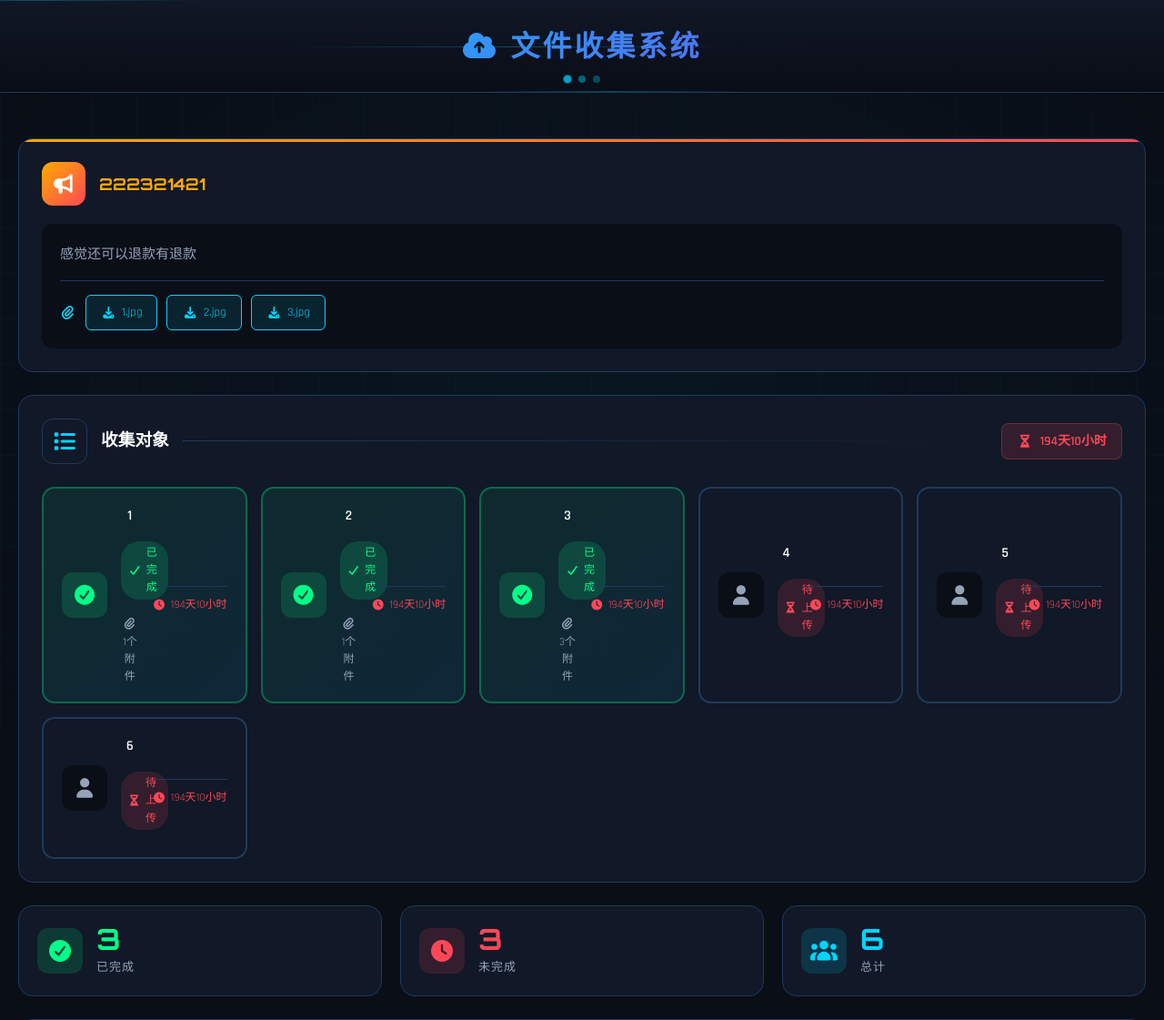
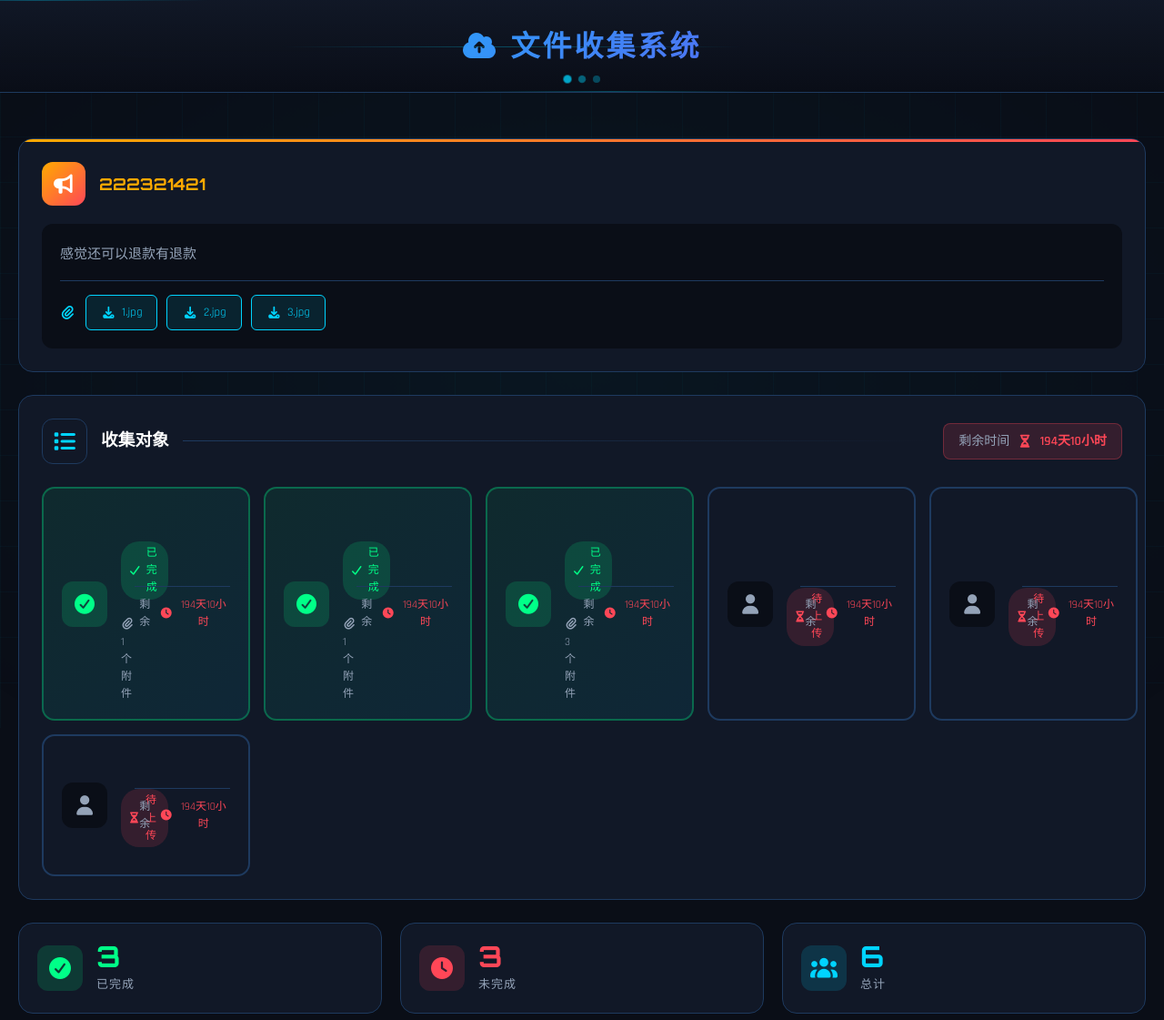
Before and after one commit to guifengxiaoyan/file-collection, a Flask app: page /theme/1 in a window 1280 px wide. Shown: the top 1121 px of the page at 91% size. Run offline with Flask 3, Linux system fonts and the light colour scheme; data comes from the database, SQL or seed files in the repository.

Commit message:
fix: 截止时间标签前添加剩余时间文字

```diff
--- a/app/templates/theme_detail.html
+++ b/app/templates/theme_detail.html
@@ -37,6 +37,7 @@
             <h3>收集对象</h3>
             <div class="tech-line"></div>
             <div class="section-deadline">
+                <span>剩余时间</span>
                 <i class="fas fa-hourglass-half"></i>
                 <span>{{ theme.deadline|time_remaining }}</span>
             </div>
@@ -58,6 +59,7 @@
                     {% endif %}
                 </div>
                 <div class="object-deadline">
+                    <span>剩余</span>
                     <i class="fas fa-clock"></i>
                     <span>{{ theme.deadline|time_remaining }}</span>
                 </div>
--- a/static/css/style.css
+++ b/static/css/style.css
@@ -2959,6 +2959,11 @@ footer {
     margin-left: auto;
 }
 
+.section-header-tech .section-deadline span:first-child {
+    color: var(--text-secondary);
+    font-weight: 400;
+}
+
 .objects-section .objects-grid .object-item .object-deadline {
     display: flex;
     align-items: center;
@@ -2971,6 +2976,11 @@ footer {
     font-size: 12px;
 }
 
+.objects-section .objects-grid .object-item .object-deadline span:first-child {
+    color: var(--text-secondary);
+    font-weight: 400;
+}
+
 .theme-announcement-card .announcement-body {
     background: var(--bg-dark);
     border-radius: 12px;
```
